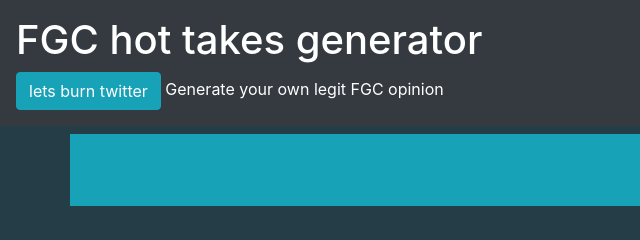
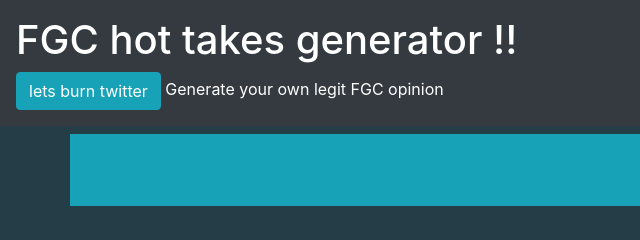
Before and after one commit to jephrocs/FGC_HotTakes, a plain HTML site: page index.html in a window 1280 px wide. Shown: the full height of the page, 0-640 px from the left. Drawn offline with nearby package versions, Linux system fonts and the light colour scheme.

Commit message:
Update index.html

```diff
--- a/index.html
+++ b/index.html
@@ -21,7 +21,7 @@
 
     </div>
     <div class="p-3 mb-2 bg-dark text-white">
-        <h1> FGC hot takes generator </h1>
+        <h1> FGC hot takes generator !! </h1>
 
         <button class="btn btn-info" onclick="sentence()">lets burn twitter </button>
         <g>Generate your own legit FGC opinion </g>
```
